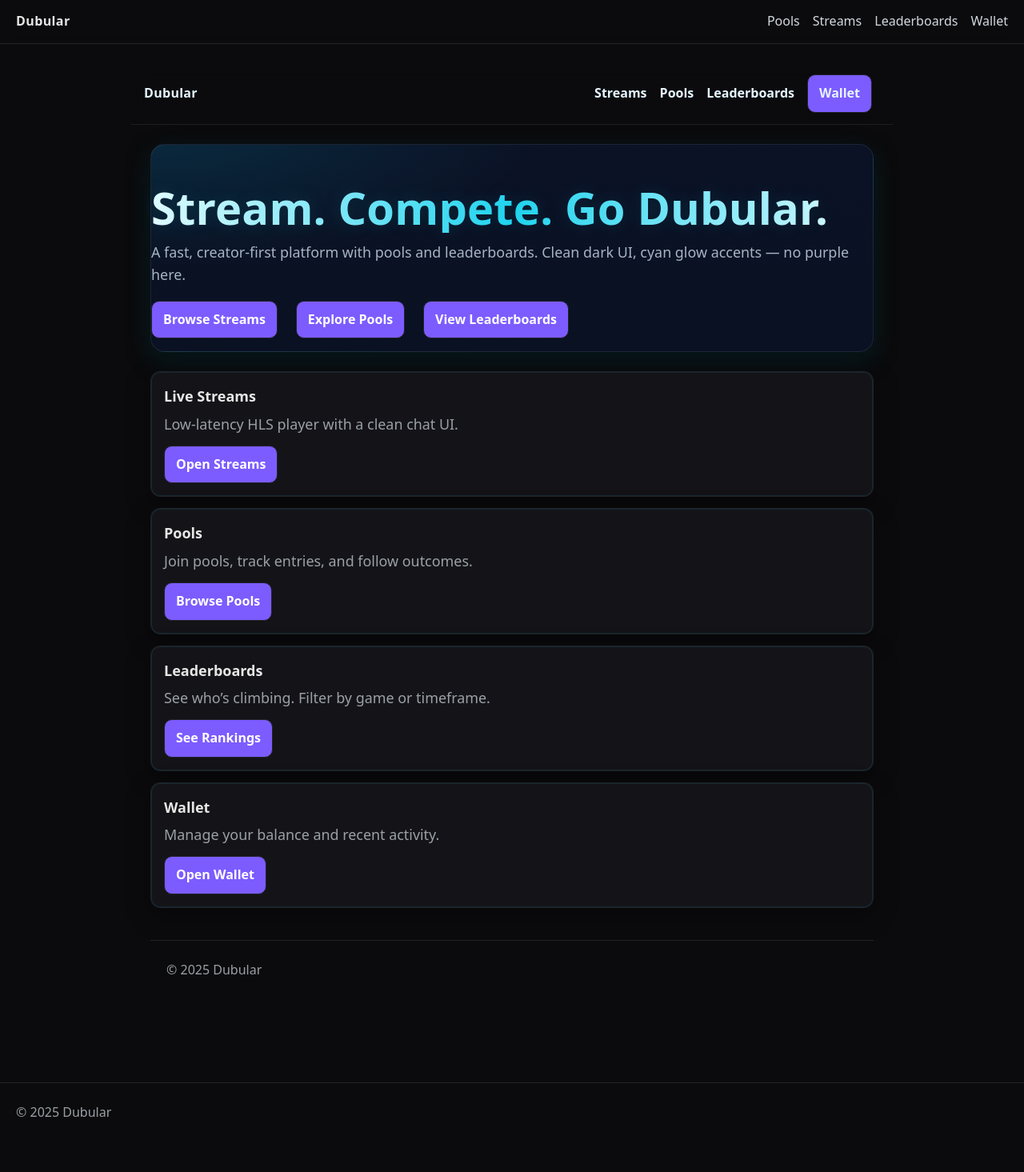
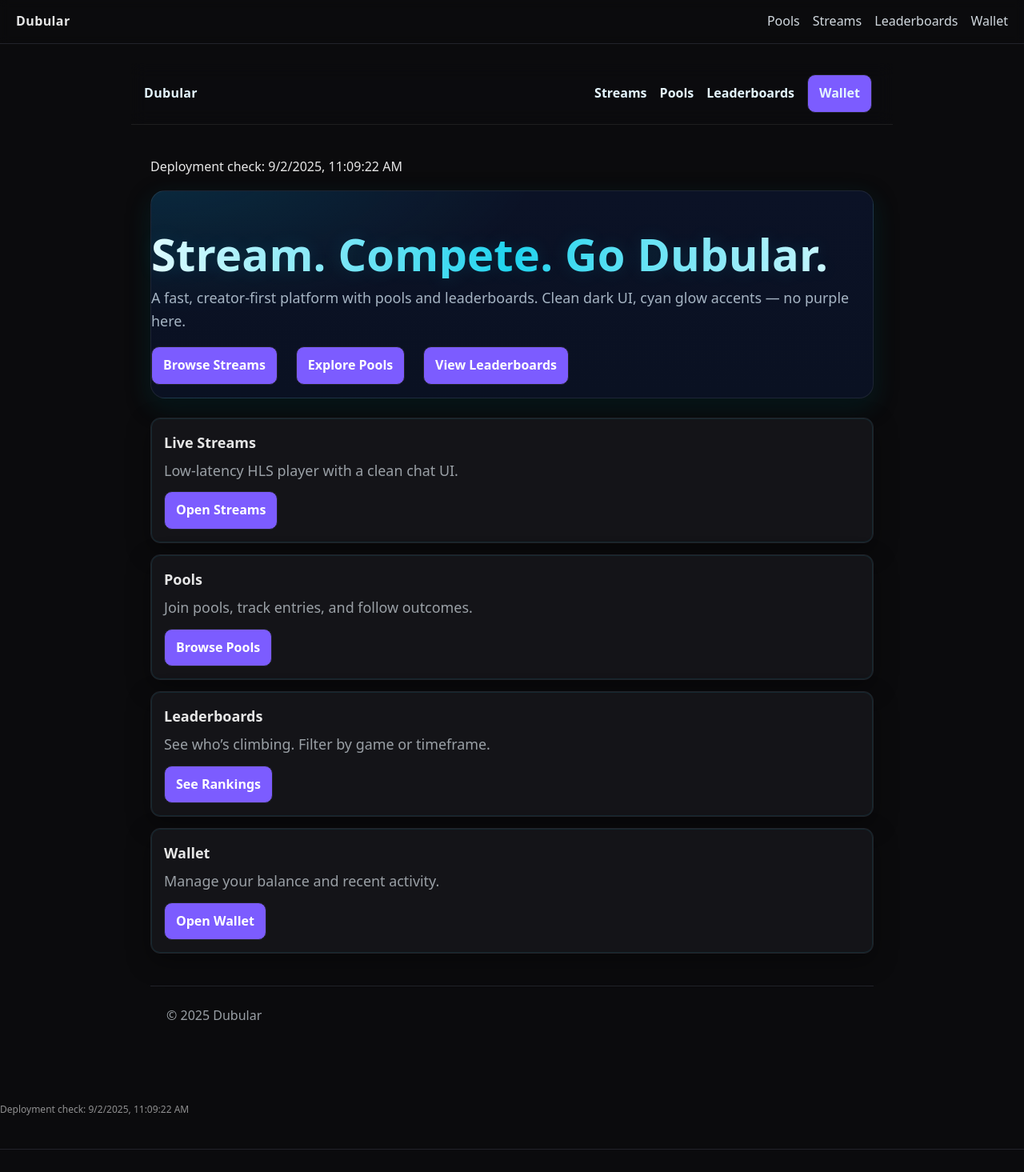
Before and after one commit to seaker43/Dubular-site, a Next.js app: page / in a window 1280 px wide. Shown: the top 1465 px of the page at 80% size. Before the commit the page ends 1428 px from the top, so only its background shows below. Built offline with nearby package versions, Linux system fonts and the light colour scheme.

Commit message:
chore(build): surface deployment timestamp via build-info.json on home/footer

```diff
--- a/components/Layout.js
+++ b/components/Layout.js
@@ -1,3 +1,4 @@
+import buildInfo from "../lib/build-info.json";
 import Link from "next/link";
 
 export default function Layout({ children }) {
@@ -13,6 +14,7 @@ export default function Layout({ children }) {
         </nav>
       </header>
       <main className="app-shell" className="container">{children}</main>
+        <div style={{fontSize:"12px",opacity:.6,marginTop:"6px"}}>Deployment check: {new Date(buildInfo.builtAt).toLocaleString()}</div>
       <footer className="footer">© {new Date().getFullYear()} Dubular</footer>
     </div>
   );
--- /dev/null
+++ b/lib/build-info.json
@@ -0,0 +1,3 @@
+{
+  "builtAt": "2025-09-02T11:09:22Z"
+}
--- a/pages/index.js
+++ b/pages/index.js
@@ -1,3 +1,4 @@
+import buildInfo from "../lib/build-info.json";
 // pages/index.js
 import Head from "next/head";
 import Link from "next/link";
@@ -27,6 +28,7 @@ export default function Home(){
       </header>
 
       <main style={{maxWidth:1100, margin:"0 auto", padding:"clamp(16px,3vw,24px)"}}>
+        <p className="text-sm text-gray-400 mt-2">Deployment check: {new Date(buildInfo.builtAt).toLocaleString()}</p>
         <section className="hero">
           <h1 className="dubular-headline">Stream. Compete. <span style={{whiteSpace:"nowrap"}}>Go Dubular.</span></h1>
           <p className="subhead" style={{marginTop:"10px"}}>
```
